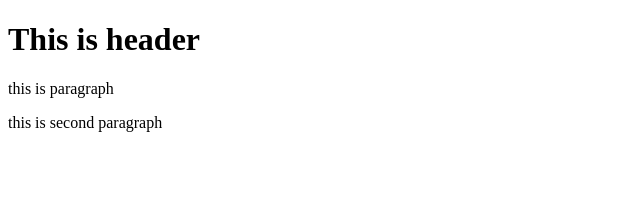
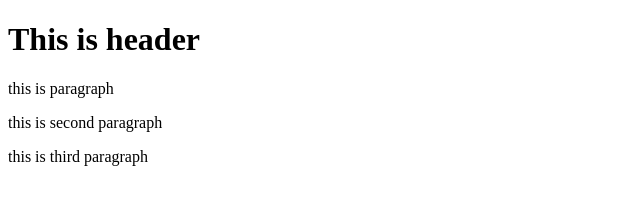
Before and after one commit to Zaggasajjan/git-test, a website: page index.html in a window 1280 px wide. Shown: the whole page, without its empty margins (0-640 px from the left). Drawn offline with Linux system fonts and the light colour scheme.

Commit message:
fourth commit

```diff
--- a/index.html
+++ b/index.html
@@ -24,6 +24,7 @@
             this is paragraph
         </p>
         <p>this is second paragraph</p>
+        <p>this is third paragraph</p>
         <script src="" async defer></script>
     </body>
 </html>
```
Also changed, not shown: package.json (added, +24 -0 lines), 2 other files.
